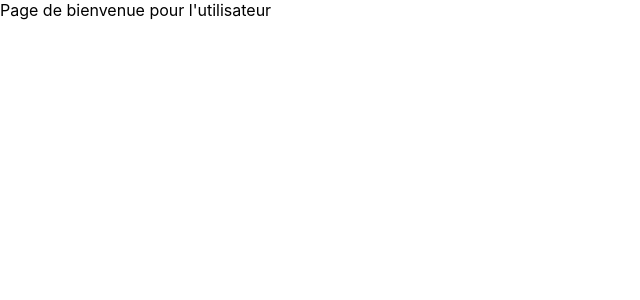
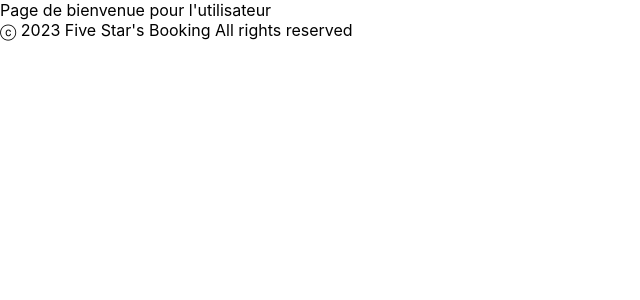
Before and after one commit to AndelysP/FiveStar-sBooking, a React (Create React App) app: page / in a window 1280 px wide. Shown: the top 300 px of the page, without its empty margins (0-640 px from the left). Built offline with nearby package versions, Linux system fonts and the light colour scheme.

Commit message:
:lipstick: composant footer

```diff
--- a/src/components/Footer.js
+++ b/src/components/Footer.js
@@ -3,7 +3,9 @@ import "../assets/sass/footer.scss";
 
 const Footer = () => {
   return (
-    <div>Footer</div>
+    <div className='footer'>
+      &#x24D2; 2023 Five Star's Booking All rights reserved
+    </div>
   )
 }
 
--- a/src/components/Welcome.js
+++ b/src/components/Welcome.js
@@ -1,9 +1,16 @@
 import React from 'react';
 import '../assets/sass/welcome.scss';
+import Footer from './Footer';
 
 const Welcome = () => {
   return (
-    <div>Page de bienvenue pour l'utilisateur</div>
+    <div>
+      <div>
+        Page de bienvenue pour l'utilisateur
+      </div>
+      <Footer/>
+
+      </div>
   )
 }
 
```
